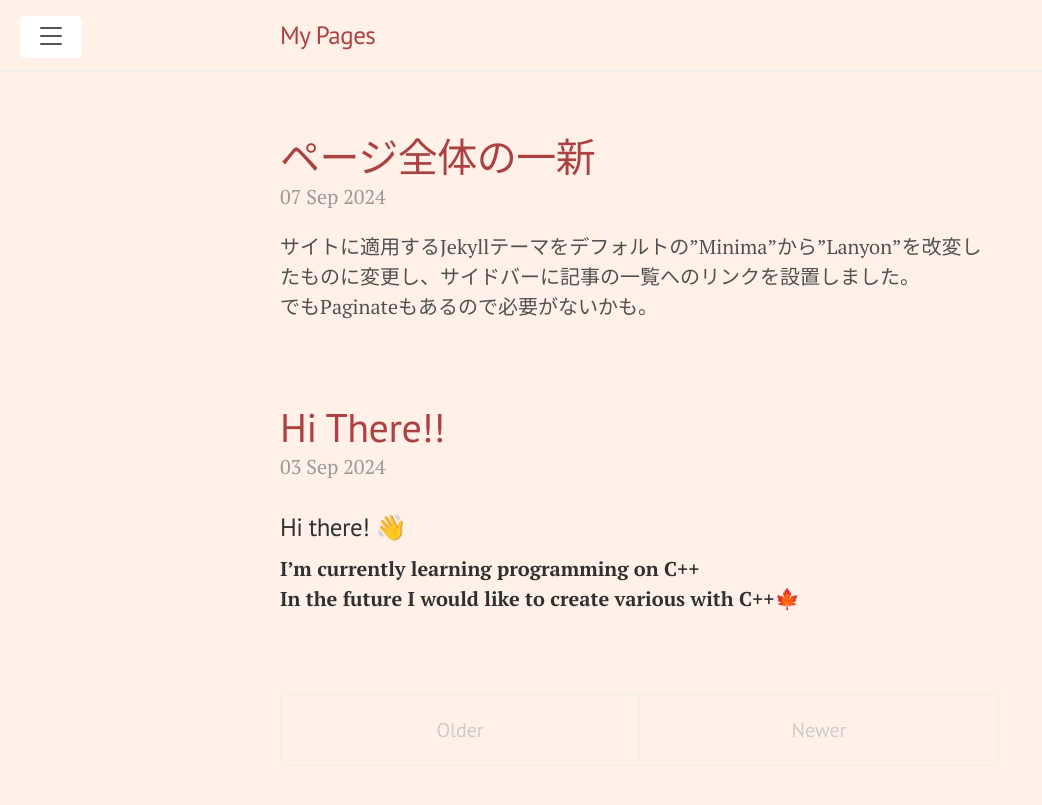
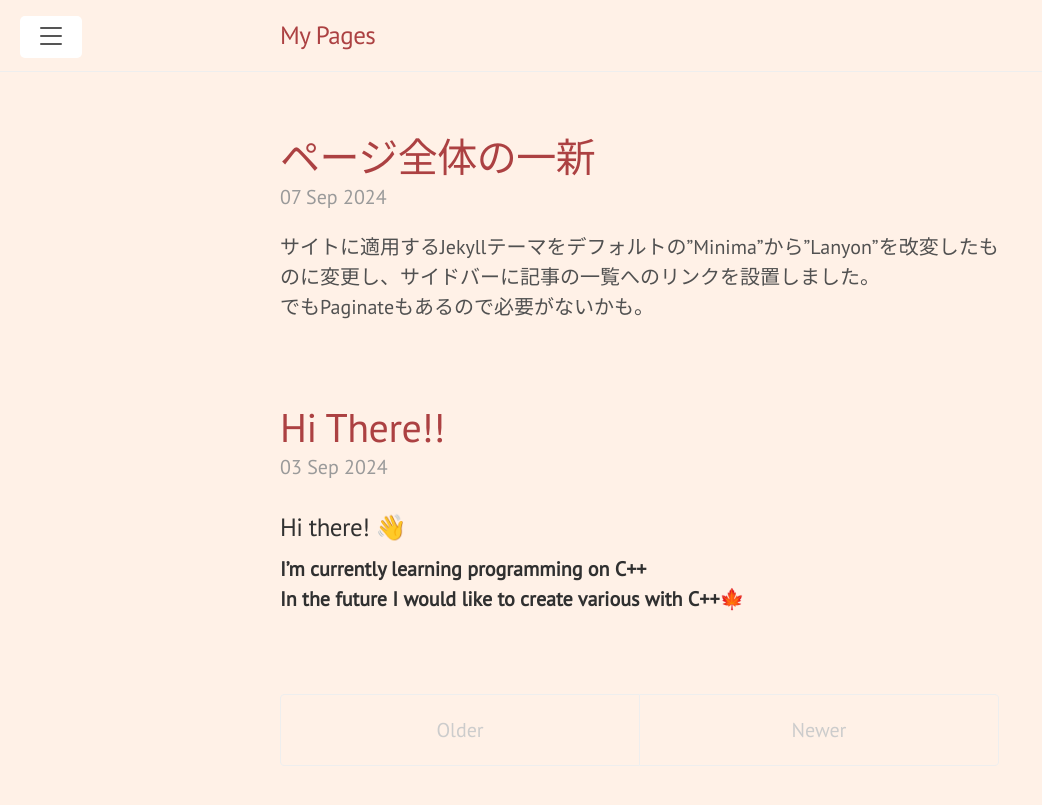
Before and after one commit to redsappan/redsappan.github.io, a Jekyll site: the page built from index.html, in a window 1280 px wide. Shown: the top 805 px of the page, without its empty margins (0-1042 px from the left). Built offline with Jekyll 4.4.1, drawn with Linux system fonts in a browser that asks for light colours; the list of posts is cut into pages by our own code.

Commit message:
modify public/css/lanyon.css

```diff
--- a/public/css/lanyon.css
+++ b/public/css/lanyon.css
@@ -41,7 +41,7 @@ body {
 }
 
 html {
-  font-family: "PT Serif", Georgia, "Times New Roman", serif;
+  font-family: "PT Sans", Helvetica, Arial, sans-serif;
 }
 
 h1, h2, h3, h4, h5, h6 {
```
